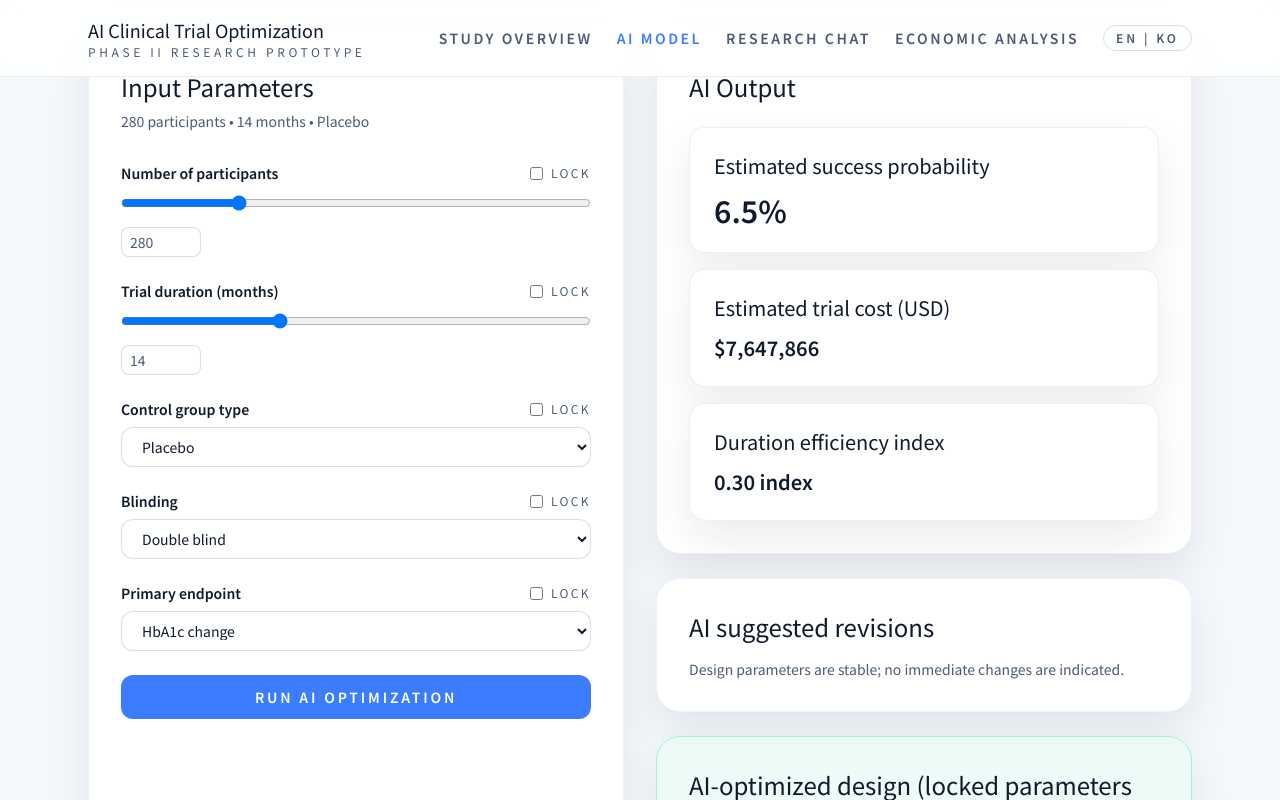
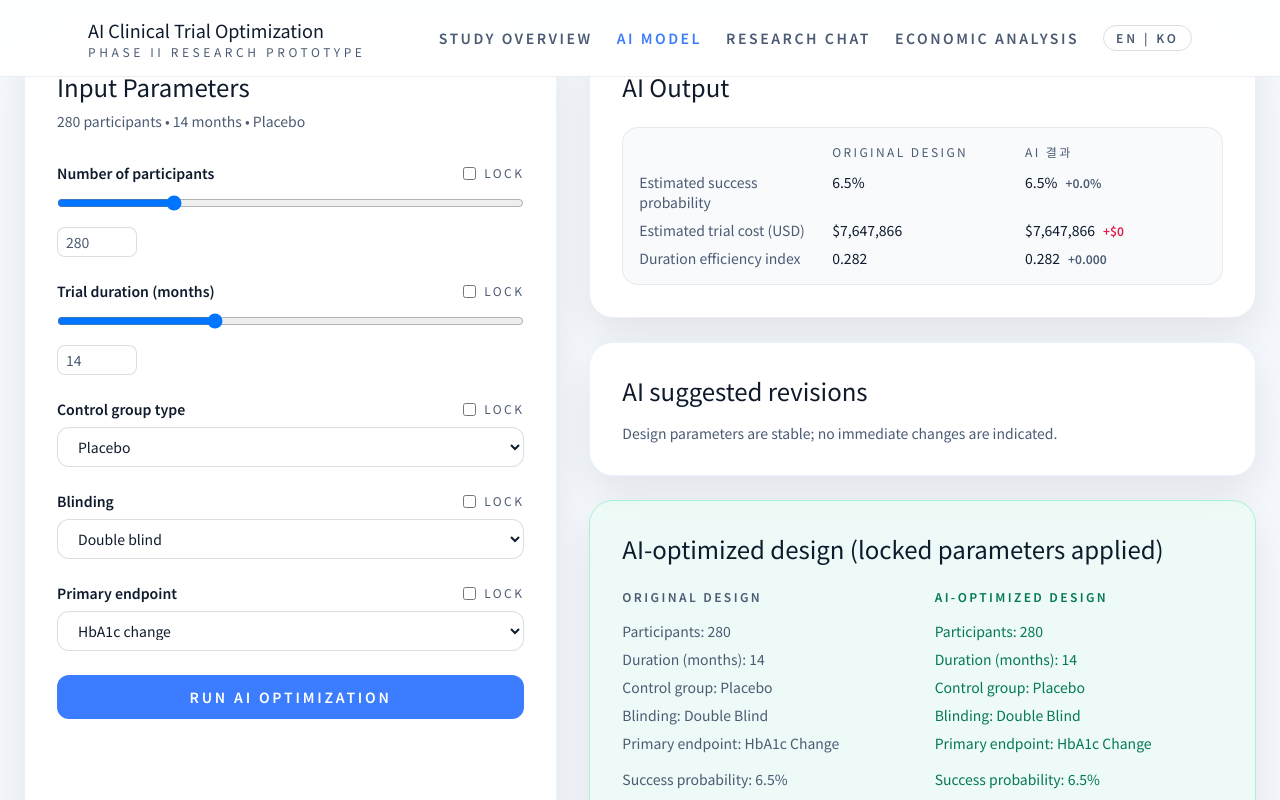
Before and after one commit to mnjoo-real/Clinical-Trials-AI-Optimization, a React (Vite) app: page /ai-model in a window 1280 px wide. Both pictures are taken after a click on the button "RUN AI OPTIMIZATION". Shown: the part 263-1063 px from the top of the page. Built offline with nearby package versions, Linux system fonts and the light colour scheme.

Commit message:
AI page changed

```diff
--- a/src/ai/efficiencyScore.js
+++ b/src/ai/efficiencyScore.js
@@ -1,3 +1,8 @@
 export function calculateEfficiency(successProb, cost, durationMonths) {
-  return (successProb * 100) / (cost / 1_000_000 + durationMonths);
+  const successWeight = 120;
+  const costScale = 750_000;
+  const durationWeight = 1.25;
+
+  const denominator = cost / costScale + durationMonths * durationWeight;
+  return (successProb * successWeight) / denominator;
 }
--- a/src/i18n.js
+++ b/src/i18n.js
@@ -126,6 +126,7 @@ export const translations = {
       "This system performs constraint-based optimization. Researchers can lock specific design parameters that must remain unchanged, and the AI adjusts remaining variables to improve efficiency while preserving clinical requirements.",
     ai_optimized_title: "AI-recommended trial design",
     ai_original_design: "Original design",
+    ai_original_tooltip: "These are the parameters you first entered.",
     ai_optimized_design: "AI-optimized design",
     ai_label_participants: "Participants:",
     ai_label_duration: "Duration (months):",
@@ -312,6 +313,7 @@ export const translations = {
       "본 시스템은 제약 조건 기반 최적화를 수행합니다. 연구자는 변경이 불가한 설계 파라미터를 잠글 수 있으며, AI는 나머지 변수만 조정하여 임상 요구사항을 유지하면서 효율성을 개선합니다.",
     ai_optimized_title: "AI 권고 임상 설계",
     ai_original_design: "기존 설계",
+    ai_original_tooltip: "사용자가 처음 입력한 파라미터입니다.",
     ai_optimized_design: "AI 최적화 설계",
     ai_label_participants: "참여자 수:",
     ai_label_duration: "기간 (개월):",
--- a/src/pages/AIModel.jsx
+++ b/src/pages/AIModel.jsx
@@ -104,7 +104,6 @@ const computeModelResults = (inputs, locked) => {
     optimizedCost,
     optimizedDesign.durationMonths
   );
-
   return {
     original: modelInputs,
     successProb,
@@ -125,6 +124,10 @@ export default function AIModel() {
   const [inputs, setInputs] = useState(defaultInputs);
   const [locked, setLocked] = useState(defaultLocked);
   const [results, setResults] = useState(null);
+  const [runResults, setRunResults] = useState(null);
+  const [baselineResults, setBaselineResults] = useState(null);
+  const [hasRun, setHasRun] = useState(false);
+  const [hasUserRun, setHasUserRun] = useState(false);
   const [showOptimizedInfo, setShowOptimizedInfo] = useState(false);
 
   useEffect(() => {
@@ -138,14 +141,17 @@ export default function AIModel() {
           if (parsed?.locked) {
             setLocked({ ...defaultLocked, ...parsed.locked });
           }
-          if (
+          const hasValidResults =
             Array.isArray(parsed?.results?.suggestions) &&
             parsed?.results?.original &&
-            parsed?.results?.optimized
-          ) {
+            parsed?.results?.optimized;
+
+          if (hasValidResults) {
             setResults(parsed.results);
+            setHasRun(true);
           } else {
             setResults(computeModelResults(normalized, parsed?.locked ?? defaultLocked));
+            setHasRun(true);
           }
         }
       } catch {
@@ -153,6 +159,11 @@ export default function AIModel() {
       }
     }
   }, []);
+
+  useEffect(() => {
+    if (!hasRun) return;
+    setResults(computeModelResults(inputs, locked));
+  }, [inputs, locked, hasRun]);
 
   useEffect(() => {
     if (results) {
@@ -196,7 +207,18 @@ export default function AIModel() {
   };
 
   const handleRun = () => {
-    setResults(computeModelResults(inputs, locked));
+    setHasRun(true);
+    setHasUserRun(true);
+    const computed = computeModelResults(inputs, locked);
+    const base = baselineResults ?? computed;
+    if (!baselineResults) {
+      setBaselineResults(computed);
+    }
+    const finalResults = {
+      ...computed
+    };
+    setResults(finalResults);
+    setRunResults(finalResults);
   };
 
   const handleLockChange = (field) => (event) => {
@@ -206,7 +228,7 @@ export default function AIModel() {
 
   return (
     <main className="bg-mist py-12">
-      <div className="mx-auto flex max-w-6xl flex-col gap-10 px-6">
+      <div className="mx-auto flex max-w-7xl flex-col gap-10 px-6">
         <div>
           <p className="text-xs uppercase tracking-[0.3em] text-slate">
             {t("ai_kicker")}
@@ -219,7 +241,7 @@ export default function AIModel() {
           </p>
         </div>
 
-        <div className="grid gap-8 lg:grid-cols-[1fr_1fr]">
+        <div className="grid gap-8 lg:grid-cols-[1fr_1.25fr]">
           <div className="rounded-3xl border border-accent/10 bg-white p-8 shadow-card">
             <h2 className="font-display text-2xl text-ink">
               {t("input_params_title")}
@@ -389,22 +411,69 @@ export default function AIModel() {
                   {t("results_prompt")}
                 </p>
               ) : (
-                <div className="mt-6 grid gap-4">
-                  <Card title={t("card_success")}>
-                    <div className="text-3xl font-semibold text-ink">
-                      {(results.successProb * 100).toFixed(1)}%
+                <div className="mt-6 space-y-6">
+                  <div className="rounded-2xl border border-slate/10 bg-mist/60 p-4">
+                    <div className="grid grid-cols-3 gap-3 text-xs uppercase tracking-[0.2em] text-slate">
+                      <span />
+                      <span>{t("ai_original_design")}</span>
+                      <span>AI 결과</span>
                     </div>
-                  </Card>
-                  <Card title={t("card_cost")}>
-                    <div className="text-xl font-semibold text-ink">
-                      ${results.cost.toLocaleString(undefined, { maximumFractionDigits: 0 })}
+                    <div className="mt-3 grid grid-cols-3 gap-3 text-sm text-ink">
+                      <span className="text-slate">{t("card_success")}</span>
+                      <span>{((baselineResults ?? results).successProb * 100).toFixed(1)}%</span>
+                      <span>
+                        {(results.optimized.successProb * 100).toFixed(1)}%
+                        <span
+                          className={`ml-2 text-xs font-semibold ${
+                            results.optimized.successProb - (baselineResults ?? results).successProb > 0
+                              ? "text-emerald-700"
+                              : results.optimized.successProb - (baselineResults ?? results).successProb < 0
+                                ? "text-rose-600"
+                                : "text-slate"
+                          }`}
+                        >
+                          {results.optimized.successProb - (baselineResults ?? results).successProb < 0 ? "-" : "+"}
+                          {Math.abs((results.optimized.successProb - (baselineResults ?? results).successProb) * 100).toFixed(1)}%
+                        </span>
+                      </span>
                     </div>
-                  </Card>
-                  <Card title={t("card_efficiency")}>
-                    <div className="text-xl font-semibold text-ink">
-                      {results.efficiencyScore.toFixed(2)} index
+                    <div className="mt-2 grid grid-cols-3 gap-3 text-sm text-ink">
+                      <span className="text-slate">{t("card_cost")}</span>
+                      <span>${(baselineResults ?? results).cost.toLocaleString(undefined, { maximumFractionDigits: 0 })}</span>
+                      <span>
+                        ${results.optimized.cost.toLocaleString(undefined, { maximumFractionDigits: 0 })}
+                        <span
+                          className={`ml-2 text-xs font-semibold ${
+                            results.optimized.cost - (baselineResults ?? results).cost < 0
+                              ? "text-emerald-700"
+                              : "text-rose-600"
+                          }`}
+                        >
+                          {(results.optimized.cost - (baselineResults ?? results).cost) < 0 ? "-" : "+"}
+                          ${Math.abs(results.optimized.cost - (baselineResults ?? results).cost).toLocaleString(undefined, { maximumFractionDigits: 0 })}
+                        </span>
+                      </span>
                     </div>
-                  </Card>
+                    <div className="mt-2 grid grid-cols-3 gap-3 text-sm text-ink">
+                      <span className="text-slate">{t("card_efficiency")}</span>
+                      <span>{(baselineResults ?? results).efficiencyScore.toFixed(3)}</span>
+                      <span>
+                        {results.optimized.efficiencyScore.toFixed(3)}
+                        <span
+                          className={`ml-2 text-xs font-semibold ${
+                            results.optimized.efficiencyScore - (baselineResults ?? results).efficiencyScore > 0
+                              ? "text-emerald-700"
+                              : results.optimized.efficiencyScore - (baselineResults ?? results).efficiencyScore < 0
+                                ? "text-rose-600"
+                                : "text-slate"
+                          }`}
+                        >
+                          {results.optimized.efficiencyScore - (baselineResults ?? results).efficiencyScore < 0 ? "-" : "+"}
+                          {Math.abs(results.optimized.efficiencyScore - (baselineResults ?? results).efficiencyScore).toFixed(3)}
+                        </span>
+                      </span>
+                    </div>
+                  </div>
                 </div>
               )}
             </div>
@@ -428,7 +497,7 @@ export default function AIModel() {
               </div>
             </div>
 
-            {results?.optimized && (
+            {hasUserRun && runResults?.optimized && (
               <div className="rounded-3xl border border-emerald-200 bg-emerald-50/60 p-8 shadow-card">
                 <div className="flex flex-wrap items-center justify-between gap-3">
                   <h2 className="font-display text-2xl text-ink">
@@ -445,11 +514,16 @@ export default function AIModel() {
                 <div className="mt-6 grid gap-6 lg:grid-cols-[1fr_1fr]">
                   <div>
                     <p className="text-xs font-semibold uppercase tracking-[0.2em] text-slate">
-                      {t("ai_original_design")}
+                      <span className="group relative inline-flex items-center">
+                        {t("ai_original_design")}
+                        <span className="pointer-events-none absolute left-0 top-full z-10 mt-2 w-max rounded-md border border-slate/10 bg-white px-3 py-2 text-[10px] font-medium normal-case tracking-normal text-slate opacity-0 shadow-sm transition-opacity group-hover:opacity-100">
+                          {t("ai_original_tooltip")}
+                        </span>
+                      </span>
                     </p>
                     <div className="mt-4 space-y-2 text-sm text-slate">
                       <p>
-                        {t("ai_label_participants")} {results.original.participants}
+                        {t("ai_label_participants")} {(baselineResults ?? runResults).original.participants}
                         {locked.participants && (
                           <span className="ml-2 text-xs uppercase tracking-[0.2em] text-amber-700">
                             {t("ai_locked")}
@@ -457,7 +531,7 @@ export default function AIModel() {
                         )}
                       </p>
                       <p>
-                        {t("ai_label_duration")} {results.original.durationMonths}
+                        {t("ai_label_duration")} {(baselineResults ?? runResults).original.durationMonths}
                         {locked.durationMonths && (
                           <span className="ml-2 text-xs uppercase tracking-[0.2em] text-amber-700">
                             {t("ai_locked")}
@@ -465,7 +539,7 @@ export default function AIModel() {
                         )}
                       </p>
                       <p>
-                        {t("ai_label_control")} {results.original.controlType}
+                        {t("ai_label_control")} {(baselineResults ?? runResults).original.controlType}
                         {locked.controlType && (
                           <span className="ml-2 text-xs uppercase tracking-[0.2em] text-amber-700">
                             {t("ai_locked")}
@@ -473,7 +547,7 @@ export default function AIModel() {
                         )}
                       </p>
                       <p>
-                        {t("ai_label_blinding")} {results.original.blinding}
+                        {t("ai_label_blinding")} {(baselineResults ?? runResults).original.blinding}
                         {locked.blinding && (
                           <span className="ml-2 text-xs uppercase tracking-[0.2em] text-amber-700">
                             {t("ai_locked")}
@@ -481,7 +555,7 @@ export default function AIModel() {
                         )}
                       </p>
                       <p>
-                        {t("ai_label_endpoint")} {results.original.endpoint}
+                        {t("ai_label_endpoint")} {(baselineResults ?? runResults).original.endpoint}
                         {locked.endpoint && (
                           <span className="ml-2 text-xs uppercase tracking-[0.2em] text-amber-700">
                             {t("ai_locked")}
@@ -490,11 +564,11 @@ export default function AIModel() {
                       </p>
                     </div>
                     <div className="mt-4 space-y-2 text-sm text-slate">
-                      <p>{t("ai_label_success")} {(results.successProb * 100).toFixed(1)}%</p>
+                      <p>{t("ai_label_success")} {((baselineResults ?? runResults).successProb * 100).toFixed(1)}%</p>
                       <p>
-                        {t("ai_label_cost")} ${results.cost.toLocaleString(undefined, { maximumFractionDigits: 0 })}
+                        {t("ai_label_cost")} ${(baselineResults ?? runResults).cost.toLocaleString(undefined, { maximumFractionDigits: 0 })}
                       </p>
-                      <p>{t("ai_label_efficiency")} {results.efficiencyScore.toFixed(2)} {t("ai_efficiency_unit")}</p>
+                      <p>{t("ai_label_efficiency")} {(baselineResults ?? runResults).efficiencyScore.toFixed(3)}</p>
                     </div>
                   </div>
 
@@ -504,7 +578,7 @@ export default function AIModel() {
                     </p>
                     <div className="mt-4 space-y-2 text-sm text-emerald-700">
                       <p>
-                        {t("ai_label_participants")} {results.optimized.design.participants}
+                        {t("ai_label_participants")} {runResults.optimized.design.participants}
                         {locked.participants && (
                           <span className="ml-2 text-xs uppercase tracking-[0.2em] text-amber-700">
                             {t("ai_locked")}
@@ -512,7 +586,7 @@ export default function AIModel() {
                         )}
                       </p>
                       <p>
-                        {t("ai_label_duration")} {results.optimized.design.durationMonths}
+                        {t("ai_label_duration")} {runResults.optimized.design.durationMonths}
                         {locked.durationMonths && (
                           <span className="ml-2 text-xs uppercase tracking-[0.2em] text-amber-700">
                             {t("ai_locked")}
@@ -520,7 +594,7 @@ export default function AIModel() {
                         )}
                       </p>
                       <p>
-                        {t("ai_label_control")} {results.optimized.design.controlType}
+                        {t("ai_label_control")} {runResults.optimized.design.controlType}
                         {locked.controlType && (
                           <span className="ml-2 text-xs uppercase tracking-[0.2em] text-amber-700">
                             {t("ai_locked")}
@@ -528,7 +602,7 @@ export default function AIModel() {
                         )}
                       </p>
                       <p>
-                        {t("ai_label_blinding")} {results.optimized.design.blinding}
+                        {t("ai_label_blinding")} {runResults.optimized.design.blinding}
                         {locked.blinding && (
                           <span className="ml-2 text-xs uppercase tracking-[0.2em] text-amber-700">
                             {t("ai_locked")}
@@ -536,7 +610,7 @@ export default function AIModel() {
                         )}
                       </p>
                       <p>
-                        {t("ai_label_endpoint")} {results.optimized.design.endpoint}
+                        {t("ai_label_endpoint")} {runResults.optimized.design.endpoint}
                         {locked.endpoint && (
                           <span className="ml-2 text-xs uppercase tracking-[0.2em] text-amber-700">
                             {t("ai_locked")}
@@ -545,12 +619,12 @@ export default function AIModel() {
                       </p>
                     </div>
                     <div className="mt-4 space-y-2 text-sm text-emerald-700">
-                      <p>{t("ai_label_success")} {(results.optimized.successProb * 100).toFixed(1)}%</p>
+                      <p>{t("ai_label_success")} {(runResults.optimized.successProb * 100).toFixed(1)}%</p>
                       <p>
-                        {t("ai_label_cost")} ${results.optimized.cost.toLocaleString(undefined, { maximumFractionDigits: 0 })}
+                        {t("ai_label_cost")} ${runResults.optimized.cost.toLocaleString(undefined, { maximumFractionDigits: 0 })}
                       </p>
                       <p>
-                        {t("ai_label_efficiency")} {results.optimized.efficiencyScore.toFixed(2)} {t("ai_efficiency_unit")}
+                        {t("ai_label_efficiency")} {runResults.optimized.efficiencyScore.toFixed(3)}
                       </p>
                     </div>
                   </div>
```
